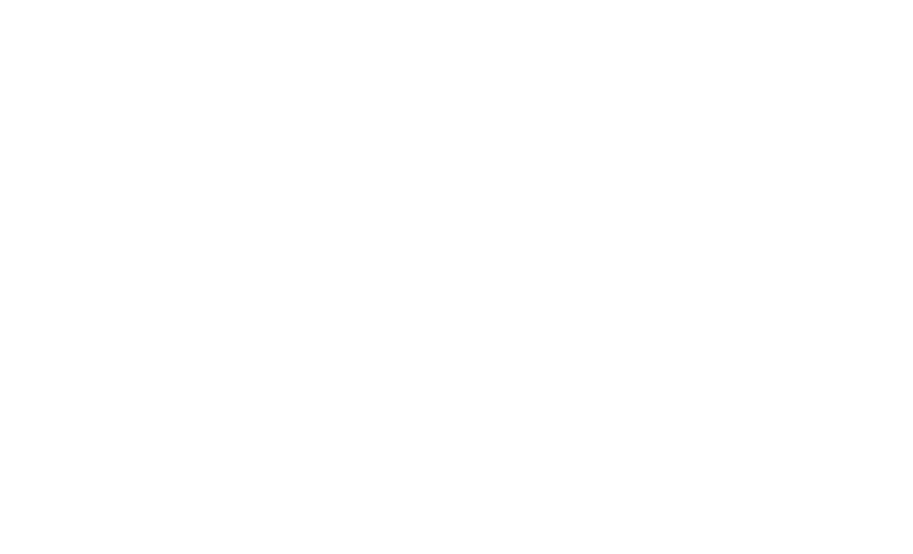
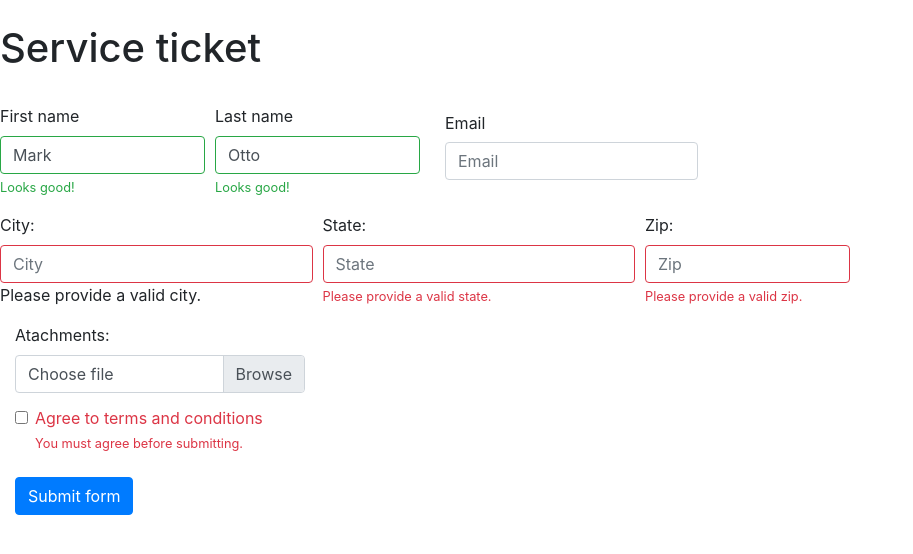
Before and after one commit to DanielGuarneros23/Formularios, a plain HTML site: page ticketform.html in a window 1280 px wide. Shown: the whole page, without its empty margins (0-913 px from the left). Drawn offline with nearby package versions, Linux system fonts and the light colour scheme.

Commit message:
Se agrega formulario para tickets.

```diff
--- a/ticketform.html
+++ b/ticketform.html
@@ -1,11 +1,101 @@
 <!DOCTYPE html>
 <html lang="en">
+
 <head>
     <meta charset="UTF-8">
-    <meta name="viewport" content="width=device-width, initial-scale=1.0">
-    <title>Document</title>
+    <meta name="viewport" content="width=device-width, initial-scale=1, shrink-to-fit=no">
+    <title>Ticket form</title>
+    <link rel="stylesheet" href="https://cdn.jsdelivr.net/npm/bootstrap@4.1.3/dist/css/bootstrap.min.css"
+        integrity="sha384-MCw98/SFnGE8fJT3GXwEOngsV7Zt27NXFoaoApmYm81iuXoPkFOJwJ8ERdknLPMO" crossorigin="anonymous">
 </head>
+
 <body>
+    <br>
+    <h1>Service ticket</h1>
+    <br>
+    <!--Formulario principal-->
+    <form>
+        <div class="form-row">
+            <div class="col-md-2 mb-3">
+                <label for="validationServer01">First name</label>
+                <input type="text" class="form-control is-valid" id="validationServer01" placeholder="First name"
+                    value="Mark" required>
+                <div class="valid-feedback">
+                    Looks good!
+                </div>
+            </div>
+            <div class="col-md-2 mb-3">
+                <label for="validationServer02">Last name</label>
+                <input type="text" class="form-control is-valid" id="validationServer02" placeholder="Last name"
+                    value="Otto" required>
+                <div class="valid-feedback">
+                    Looks good!
+                </div>
+            </div>
+            <div class="col-md-8 mb-3">
+                <label for="inputEmail" class="col-sm-3 col-form-label">Email</label>
+                <div class="col-md-4 mb-3">
+                    <input type="email" class="form-control" id="inputEmail3" placeholder="Email">
+                </div>
+            </div>
+        </div>
+        <div class="form-row">
+            <div class="col-md-3 mb-3">
+                <label for="validationServer03">City:</label>
+                <input type="text" class="form-control is-invalid" id="validationServer03" placeholder="City" required>
+                <div class="c">
+                    Please provide a valid city.
+                </div>
+            </div>
+            <div class="col-md-3 mb-3">
+                <label for="validationServer04">State:</label>
+                <input type="text" class="form-control is-invalid" id="validationServer04" placeholder="State" required>
+                <div class="invalid-feedback">
+                    Please provide a valid state.
+                </div>
+            </div>
+            <div class="col-md-2 mb-3">
+                <label for="validationServer05">Zip:</label>
+                <input type="text" class="form-control is-invalid" id="validationServer05" placeholder="Zip" required>
+                <div class="invalid-feedback">
+                    Please provide a valid zip.
+                </div>
+            </div>
+        </div>
+        <!--Adjuntos -->
+        <div class="custom-file col-md-3">
+            <label>Atachments:</label>
+            <div class="custom-file">
+                <input type="file" class="custom-file-input" id="customFile">
+                <label class="custom-file-label" for="customFile">Choose file</label>
+            </div>
+        </div>
+        <br>
+        <br>
+        <div class="form-group col-md-6">
+            <div class="form-check">
+                <input class="form-check-input is-invalid" type="checkbox" value="" id="invalidCheck3" required>
+                <label class="form-check-label" for="invalidCheck3">
+                    Agree to terms and conditions
+                </label>
+                <div class="invalid-feedback">
+                    You must agree before submitting.
+                </div>
+                <br>
+            </div>
+            <button class="btn btn-primary" type="submit">Submit form</button>
+        </div>
+    </form>
 
+    <script src="https://code.jquery.com/jquery-3.3.1.slim.min.js"
+        integrity="sha384-q8i/X+965DzO0rT7abK41JStQIAqVgRVzpbzo5smXKp4YfRvH+8abtTE1Pi6jizo"
+        crossorigin="anonymous"></script>
+    <script src="https://cdn.jsdelivr.net/npm/popper.js@1.14.3/dist/umd/popper.min.js"
+        integrity="sha384-ZMP7rVo3mIykV+2+9J3UJ46jBk0WLaUAdn689aCwoqbBJiSnjAK/l8WvCWPIPm49"
+        crossorigin="anonymous"></script>
+    <script src="https://cdn.jsdelivr.net/npm/bootstrap@4.1.3/dist/js/bootstrap.min.js"
+        integrity="sha384-ChfqqxuZUCnJSK3+MXmPNIyE6ZbWh2IMqE241rYiqJxyMiZ6OW/JmZQ5stwEULTy"
+        crossorigin="anonymous"></script>
 </body>
+
 </html>
```
